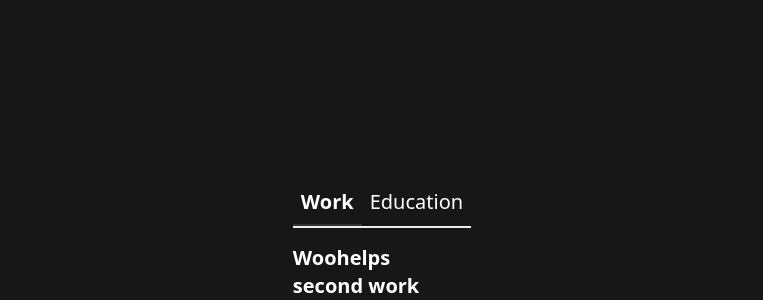
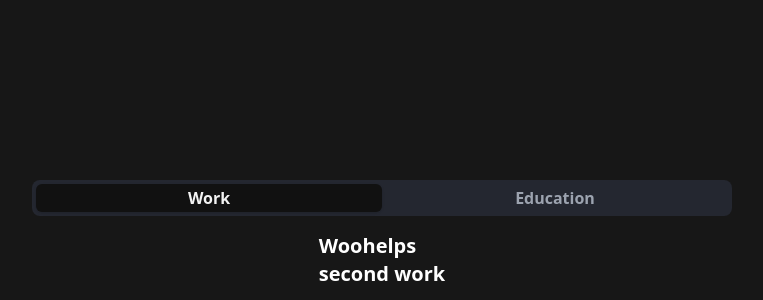
Before and after one commit to elijahzhao24/elijahzhao24.github.io, a React (Vite) app: page / in a window 1280 px wide. Shown: the part 1580-1880 px from the top of the page, without its empty margins (258-1021 px from the left). Built offline with nearby package versions, Linux system fonts and the light colour scheme.

Commit message:
created a experience component

```diff
--- a/src/components/Experience.jsx
+++ b/src/components/Experience.jsx
@@ -1,45 +1,29 @@
 import React, { useState } from 'react';
+import UBCLogo from '../assets/UBClogo.png'
+import ExperienceItem from './ExperienceItem';
+
 
 const Experience = () => {
   const [activeTab, setActiveTab] = useState('work');
   return (
-    <div style={{
-      padding: '0vh',
-      marginTop: '10vh',
-    }}>
-      <div style={{ display: 'flex', borderBottom: '2px solid #eee', marginBottom: '1rem' }}>
+    <div className='w-full flex flex-col items-center justify-center mt-[10vh]'>
+      <div className="flex bg-[#242730] rounded-lg p-1 max-w-full  border-[#2d3644] lg:w-[700px] md:w-[700px] w-[80vw]">
         <button
-          onClick={() => setActiveTab('work')} className='text-white text-xl font-semibold'
-          style={{
-            flex: 1,
-            padding: '0.5rem',
-            background: 'none',
-            border: 'none',
-            borderBottom: activeTab === 'work' ? '2px solid #333' : '2px solid transparent',
-            fontWeight: activeTab === 'work' ? 'bold' : 'normal',
-            cursor: 'pointer'
-          }}
+          onClick={() => setActiveTab('work')}
+          className={`flex-1 py-0.5 rounded-md transition-colors duration-200 text-md font-semibold
+              ${activeTab === 'work' ? 'bg-[#111111] text-[#f2f2f2] shadow' : 'bg-transparent text-gray-400 hover:text-[#f2f2f2]'}`}
         >
           Work
         </button>
         <button
           onClick={() => setActiveTab('education')}
-          className='text-white text-xl font-semibold'
-          style={{
-            flex: 1,
-            padding: '0.5rem',
-            background: 'none',
-            border: 'none',
-            borderBottom: activeTab === 'education' ? '2px solid #333' : '2px solid transparent',
-            fontWeight: activeTab === 'education' ? 'bold' : 'normal',
-            cursor: 'pointer'
-          }}
+          className={`flex-1 py-0.5 rounded-md transition-colors duration-200 text-md font-semibold
+            ${activeTab === 'education' ? 'bg-[#111111] text-[#f2f2f2] shadow' : 'bg-transparent text-gray-400 hover:text-[#f2f2f2]'}`}
         >
           Education
         </button>
       </div>
-
-      <div>
+      <div style={{ marginTop: '1rem' }}>
         {activeTab === 'work' && <WorkPanel />}
         {activeTab === 'education' && <EducationPanel />}
       </div>
@@ -60,8 +44,20 @@ function WorkPanel() {
 function EducationPanel() {
   return (
     <div className='text-white text-xl font-semibold'>
-      <h2>University of British Columbia, BSc Computer Science</h2>
-      <p>more</p>
+      <ExperienceItem
+        image={UBCLogo}
+        name="UBC"
+        date="sep 2024 - present"
+        position="BSc computer science"
+        description="bacherlor in computer science"
+      />
+      <ExperienceItem
+        image={UBCLogo}
+        name="UBC"
+        date="sep 2024 - present"
+        position="BSc computer science"
+        description="bacherlor in computer science"
+      />
     </div>
   );
 }
--- /dev/null
+++ b/src/components/ExperienceItem.jsx
@@ -0,0 +1,31 @@
+import React from 'react';
+
+/**
+ * Props:
+ * - image: string (image src)
+ * - name: string (company or school name)
+ * - date: string (date range)
+ * - position: string (job title or degree)
+ * - description: string (block of text)
+ */
+const ExperienceItem = ({ image, name, date, position, description }) => {
+  return (
+    <div className="flex items-start gap-4 mb-10">
+      {/* Timeline dot and line */}
+      <div className="flex flex-col items-center">
+        <div className="w-14 h-14 rounded-full bg-[#10131a] flex items-center justify-center border-2 border-[#232a36] overflow-hidden">
+          <img src={image} alt={name} className="w-10 h-10 object-contain" />
+        </div>
+      </div>
+      {/* Content */}
+      <div>
+        <div className="text-sm text-gray-400 mb-1">{date}</div>
+        <div className="text-xl font-bold text-white leading-tight">{name}</div>
+        <div className="text-md text-gray-400 mb-2">{position}</div>
+        <div className="text-gray-200 text-[1rem] whitespace-pre-line">{description}</div>
+      </div>
+    </div>
+  );
+};
+
+export default ExperienceItem;
```
Also changed, not shown: src/assets/UBClogo.png (added).
